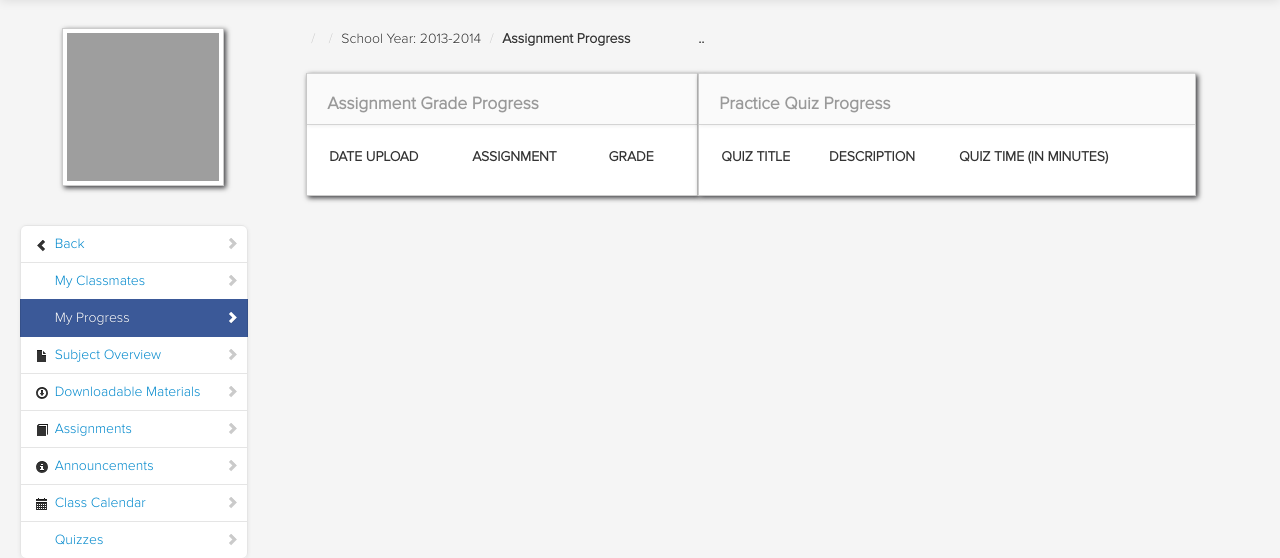
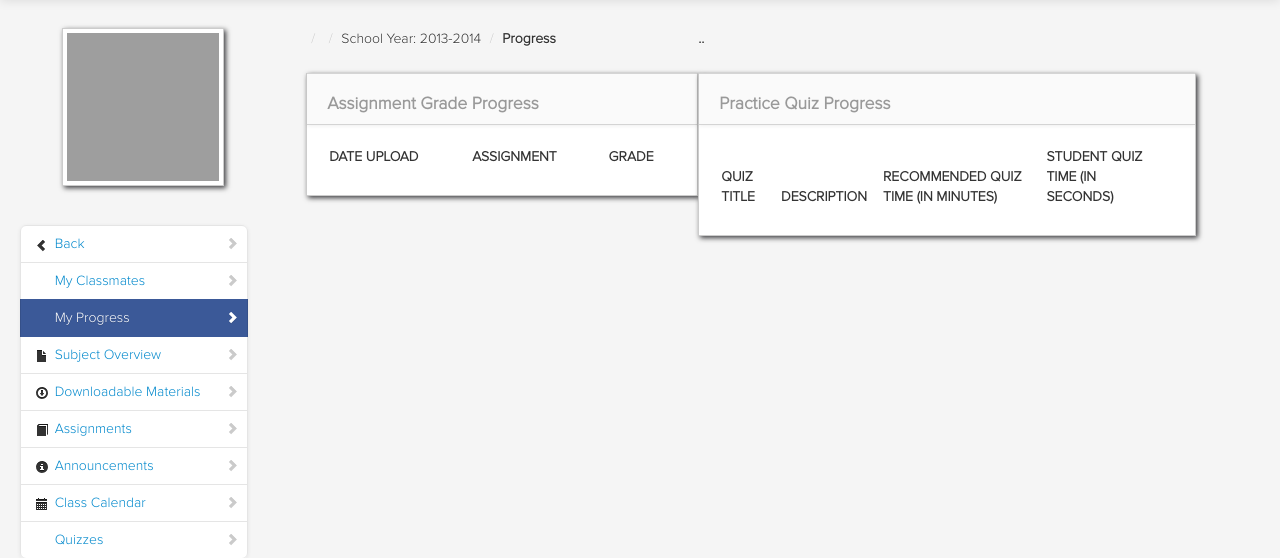
Before and after one commit to LeeRovicFestijo/Final-Project, a PHP site: page /progress.php?id=185 in a window 1280 px wide. Shown: the part 41-599 px from the top of the page. Run offline with PHP 8.4, Linux system fonts and the light colour scheme; a user stored in the database is signed in; data comes from the database, SQL or seed files in the repository; a stand-in replaces the project's code that opens the database connection; lists and menus that the app fills with data are empty; some libraries are stand-ins or nearby versions; grey boxes are pictures that could not be loaded.

Commit message:
Update progress.php

```diff
--- a/progress.php
+++ b/progress.php
@@ -1,36 +1,33 @@
 <?php include('header_dashboard.php'); ?>
 <?php include('session.php'); ?>
 <?php $get_id = $_GET['id']; ?>
-
     <body>
 		<?php include('navbar_student.php'); ?>
         <div class="container-fluid">
             <div class="row-fluid">
 				<?php include('progress_link_student.php'); ?>
-
-            <!-- Assignment Progress -->
                 <div class="span4" id="content">
                      <div class="row-fluid">
-                    <!-- Breadcrumb -->
-                    <?php
-                    $class_query = mysqli_query($conn, "select * from teacher_class
+					    <!-- breadcrumb -->
+
+										<?php $class_query = mysqli_query($conn,"select * from teacher_class
 										LEFT JOIN class ON class.class_id = teacher_class.class_id
 										LEFT JOIN subject ON subject.subject_id = teacher_class.subject_id
-                                        where teacher_class_id = '$get_id'") or die(mysqli_error($conn));
+										where teacher_class_id = '$get_id'")or die(mysqli_error($conn));
 										$class_row = mysqli_fetch_array($class_query);
 										$class_id = $class_row['class_id'];
 										$school_year = $class_row['school_year'];
 										?>
+
 					     <ul class="breadcrumb">
 							<li><a href="#"><?php echo $class_row['class_name']; ?></a> <span class="divider">/</span></li>
 							<li><a href="#"><?php echo $class_row['subject_code']; ?></a> <span class="divider">/</span></li>
-                        <li><a href="#">School Year: <?php echo $class_row['school_year']; ?></a> <span
-                                class="divider">/</span></li>
-                        <li><a href="#"><b>Assignment Progress</b></a></li>
+							<li><a href="#">School Year: <?php echo $class_row['school_year']; ?></a> <span class="divider">/</span></li>
+							<li><a href="#"><b>Progress</b></a></li>
 						</ul>
-                    <!-- End Breadcrumb -->
+						 <!-- end breadcrumb -->
 
-                    <!-- Assignment Table -->
+                        <!-- block -->
                         <div id="block_bg" class="block">
                             <div class="navbar navbar-inner block-header">
 							    <div id="" class="muted pull-left"><h4> Assignment Grade Progress</h4></div>
@@ -38,93 +35,126 @@
                             <div class="block-content collapse in">
                                 <div class="span12">
 										<table cellpadding="0" cellspacing="0" border="0" class="table" id="">
+
 										<thead>
 										        <tr>
 												<th>Date Upload</th>
 												<th>Assignment</th>
+
 												<th>Grade</th>
 												</tr>
+
 										</thead>
 										<tbody>
+
                               		<?php
-                                        $query = mysqli_query($conn, "select * FROM student_assignment
-                                        LEFT JOIN student ON student.student_id = student_assignment.student_id
-                                        RIGHT JOIN assignment ON student_assignment.assignment_id = assignment.assignment_id
+										$query = mysqli_query($conn,"select * FROM student_assignment
+										LEFT JOIN student on student.student_id  = student_assignment.student_id
+										RIGHT JOIN assignment on student_assignment.assignment_id  = assignment.assignment_id
 										WHERE student_assignment.student_id = '$session_id'
-                                        ORDER BY fdatein DESC") or die(mysqli_error($conn));
-                                        while ($row = mysqli_fetch_array($query)) {
-                                            $id = $row['student_assignment_id'];
+										order by fdatein DESC")or die(mysqli_error($conn));
+										while($row = mysqli_fetch_array($query)){
+										$id  = $row['student_assignment_id'];
 										$student_id = $row['student_id'];
 									?>
 										<tr>
 										 <td><?php echo $row['fdatein']; ?></td>
-                                                <td><?php echo $row['fname']; ?></td>
-                                                <?php if ($session_id == $student_id) { ?>
-                                                    <td><span class="badge badge-success"><?php echo $row['grade']; ?></span></td>
-                                                <?php } else { ?>
+                                         <td><?php  echo $row['fname']; ?></td>
+
+										 <?php if ($session_id == $student_id){ ?>
+                                         <td>
+										 <span class="badge badge-success"><?php echo $row['grade']; ?></span>
+										 </td>
+										 <?php }else{ ?>
 										 <td></td>
 										 <?php } ?>
                                 </tr>
+
 						 <?php } ?>
+
+
 										</tbody>
 									</table>
+
                                 </div>
                             </div>
                         </div>
-                    <!-- End Assignment Table -->
+                        <!-- /block -->
                     </div>
+
+
                 </div>
-            <!-- End Assignment Progress -->
 
-            <!-- Practice Quiz Progress -->
+
+
 				                <div class="span5" id="content">
                      <div class="row-fluid">
-                    <!-- Breadcrumb -->
+					    <!-- breadcrumb -->
+
+
+
 					     <ul class="breadcrumb">
+
 							<li><a href="#"><b>..</b></a></li>
 						</ul>
-                    <!-- End Breadcrumb -->
+						 <!-- end breadcrumb -->
 
-                    <!-- Practice Quiz Table -->
+                        <!-- block -->
                         <div id="block_bg" class="block">
                             <div class="navbar navbar-inner block-header">
 							    <div id="" class="muted pull-left"><h4> Practice Quiz Progress</h4></div>
 							</div>
                             <div class="block-content collapse in">
                                 <div class="span12">
+
 								<table cellpadding="0" cellspacing="0" border="0" class="table" id="">
 										<thead>
 										        <tr>
 												<th>Quiz Title</th>
 												<th>Description</th>
-                                            <th>Quiz Time (In Minutes)</th>
+												<th>Recommended Quiz Time (In Minutes)</th>
+												<th>Student Quiz Time (In Seconds)</th>
 												<th></th>
 												</tr>
 										</thead>
 										<tbody>
                               		<?php
-                                        $query = mysqli_query($conn, "select * FROM class_quiz
-                                        LEFT JOIN quiz ON class_quiz.quiz_id = quiz.quiz_id
-                                        WHERE teacher_class_id = '$get_id' ORDER BY class_quiz_id DESC") or die(mysqli_error($conn));
-                                        while ($row = mysqli_fetch_array($query)) {
-                                            $id = $row['class_quiz_id'];
-                                            $quiz_id = $row['quiz_id'];
-                                            $quiz_time = $row['quiz_time'];
+										$query = mysqli_query($conn,"select * FROM class_quiz
+										LEFT JOIN quiz on class_quiz.quiz_id = quiz.quiz_id
+										where teacher_class_id = '$get_id' order by class_quiz_id DESC ")or die(mysqli_error($conn));
+										while($row = mysqli_fetch_array($query)){
+										$id  = $row['class_quiz_id'];
+										$quiz_id  = $row['quiz_id'];
+										$quiz_time  = $row['quiz_time'];
 
-                                            $query1 = mysqli_query($conn, "select * from student_class_quiz where class_quiz_id = '$id' and student_id = '$session_id'") or die(mysqli_error($conn));
+										$query1 = mysqli_query($conn,"select * from student_class_quiz where class_quiz_id = '$id' and student_id = '$session_id'")or die(mysqli_error($conn));
 										$row1 = mysqli_fetch_array($query1);
+										if (isset($row1['grade'])) {
 											$grade = $row1['grade'];
+										} else {
+											$grade = null; // set a default value if the key doesn't exist
+										}
+										if (isset($row1['student_quiz_time'])) {
+											$student_quiz_time = $row1['student_quiz_time'];
+										} else {
+											$student_quiz_time = null; // set a default value if the key doesn't exist
+										}
 									?>
-                                            <?php if ($grade == "") { } else { ?>
+										<?php if ($grade ==""){
+
+										}else{ ?>
 										<tr>
 										 <td><?php echo $row['quiz_title']; ?></td>
-                                                    <td><?php echo $row['quiz_description']; ?></td>
-                                                    <td><?php echo $row['quiz_time'] / 60; ?></td>
+                                         <td><?php  echo $row['quiz_description']; ?></td>
+                                         <td><?php  echo $row['quiz_time'] / 60; ?></td>
+										 <td><?php  echo $student_quiz_time; ?></td>
                                          <td width="200">
+
 										<b>Already Taken Score <?php echo $grade; ?></b>
+
 										</td>
 														<script type="text/javascript">
-                                                        $(document).ready(function () {
+														$(document).ready(function(){
 															$('#<?php echo $id; ?>Take This Quiz').tooltip('show');
 															$('#<?php echo $id; ?>Take This Quiz').tooltip('hide');
 														});
@@ -134,15 +164,17 @@
 						 <?php } ?>
 										</tbody>
 									</table>
+
                                 </div>
                             </div>
                         </div>
-                    <!-- End Practice Quiz Table -->
+                        <!-- /block -->
                     </div>
+
+
                 </div>
-            <!-- End Practice Quiz Progress -->
 
-            <!-- Optional: Add your downloadable_sidebar.php here -->
+				<?php /* include('downloadable_sidebar.php') */ ?>
             </div>
 		<?php include('footer.php'); ?>
         </div>
```
Lines whose indentation alone changed are shown as unchanged.
